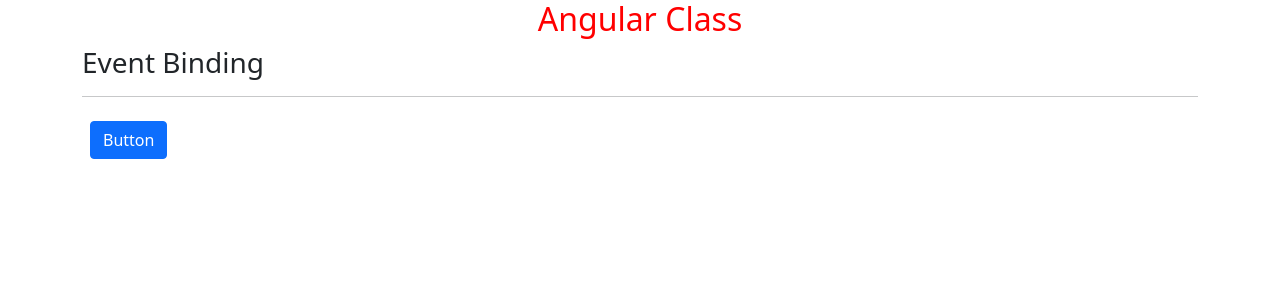
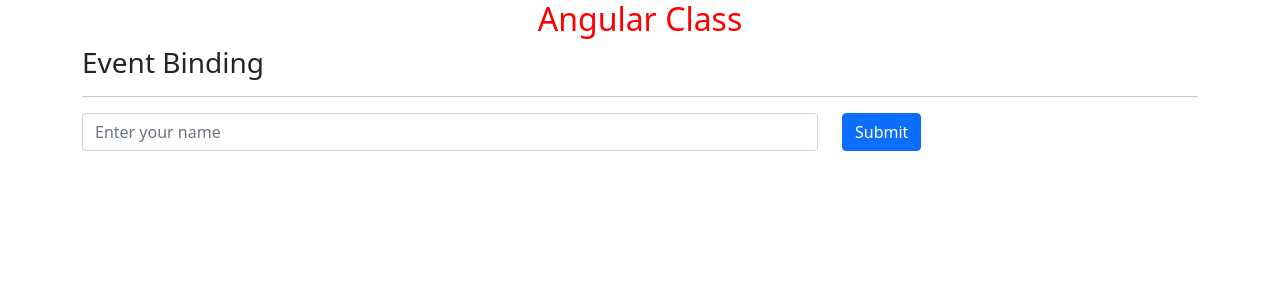
Before and after one commit to dineshgopalchand/UI-24, an Angular app: page / in a window 1280 px wide. Shown: the top 300 px of the page. Built offline with nearby package versions, Linux system fonts and the light colour scheme.

Commit message:
Event Filtering and Template reference variable discussed

```diff
--- a/src/app/data-handling/event-binding/event-binding.component.html
+++ b/src/app/data-handling/event-binding/event-binding.component.html
@@ -1,12 +1,25 @@
 <h3>{{title}}</h3>
 <hr>
 
-<div class="parent-container" (click)="parentContainerClicked($event)">
+<!-- <div class="parent-container" (click)="parentContainerClicked($event)">
     <div class="child-container" (click)="childContainerClicked($event)">
-        <!-- <button class="btn btn-primary m-2" onclick="buttonClick(event)">Button</button> -->
         <button class="btn btn-primary m-2" (click)="buttonClick($event)">Button</button>
     </div>
+</div> -->
+<div class="row">
+    <div class="col">
+        <div class="form-group">
+            <!-- <input type="text" class="form-control" name="name" placeholder="Enter your name"
+                (keyup)="inputFieldEvent($event)"> -->
+            <input type="text" class="form-control" name="name" placeholder="Enter your name"
+            #fname
+                (keyup.enter)="intputFieldSubmitted(fname)">
+        </div>
+    </div>
+
+    <!-- To add Template reference variable , we are using #<template-reference-variable-name> e.g. #fname -->
+
+    <div class="col-4">
+        <button class="btn btn-primary" (click)="intputFieldSubmitted(fname)">Submit</button>
+    </div>
 </div>
-<!-- <div class="form-group">
-    <input type="text" class="form-control" name="name" placeholder="Enter your name"  (keyup)="inputFieldEvent($event)">
-</div> -->
--- a/src/app/data-handling/event-binding/event-binding.component.ts
+++ b/src/app/data-handling/event-binding/event-binding.component.ts
@@ -12,22 +12,32 @@
 
   ngOnInit(): void {
   }
-  buttonClick(e: MouseEvent) {
-    e.stopPropagation();
-    console.log('button click');
-    console.log(e);
-  }
-  parentContainerClicked(e: MouseEvent) {
-    console.log('Parent Element click');
-    console.log(e);
-  }
-  childContainerClicked(e: MouseEvent) {
-    console.log('child Element click');
-    console.log(e);
-  }
+  // buttonClick(e: MouseEvent) {
+  //   e.stopPropagation();
+  //   console.log('button click');
+  //   console.log(e);
+  // }
+  // parentContainerClicked(e: MouseEvent) {
+  //   console.log('Parent Element click');
+  //   console.log(e);
+  // }
+  // childContainerClicked(e: MouseEvent) {
+  //   console.log('child Element click');
+  //   console.log(e);
+  // }
   // inputFieldEvent(e: KeyboardEvent) {
   //   console.log(e);
-  //   // console.log((e.target as HTMLInputElement).value); // to get the value of input element
-  // }
+  //   // if (e.keyCode === 13) {
+  //   if (e.key === 'Enter') {
+
+  //     console.log((e.target as HTMLInputElement).value); // to get the value of input element
+  //   }
+  intputFieldSubmitted(e:HTMLInputElement) {
+    console.log(e.value);
+    // if (e.keyCode === 13) {
+      // console.log((e.target as HTMLInputElement).value); // to get the value of input element
+
+
+  }
 
 }
```
